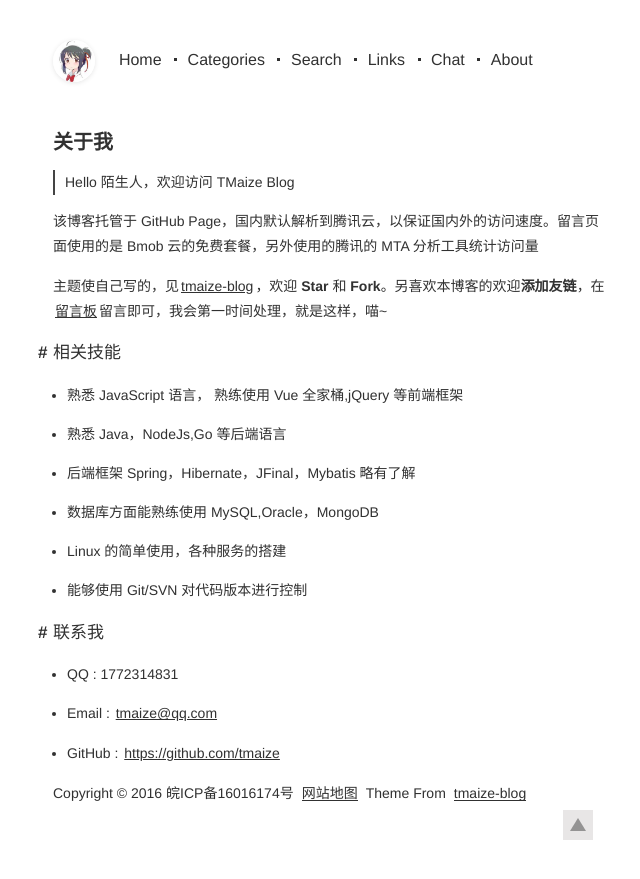
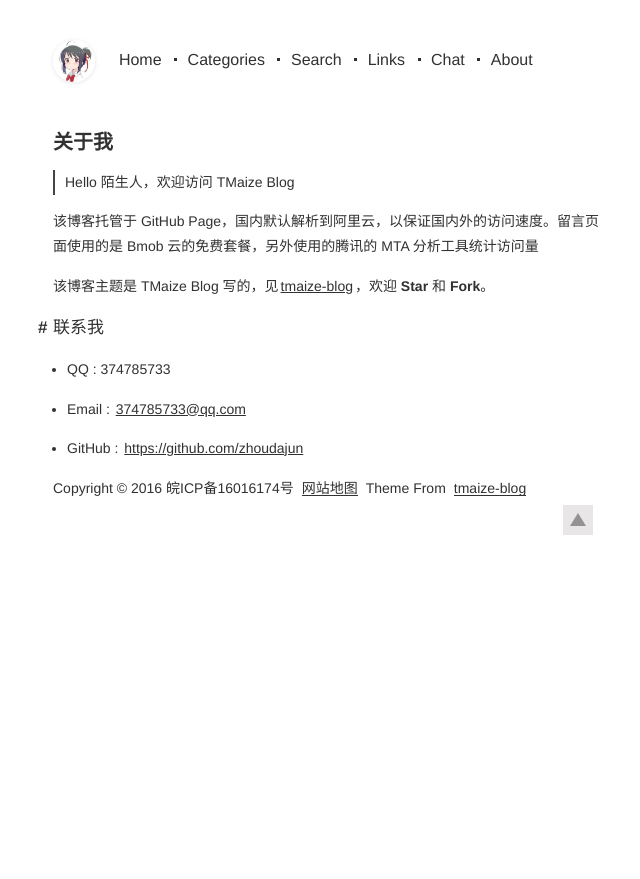
Before and after one commit to zhoudajun/zhoudajun.github.io, a Jekyll site: the page built from pages/about.md, in a window 1280 px wide. Shown: the top 879 px of the page, without its empty margins (307-947 px from the left). Built offline with Jekyll 4.4.1, drawn with Linux system fonts in a browser that asks for light colours; comment, search, counter and statistics services are not loaded.

Commit message:
Update about.md

```diff
--- a/pages/about.md
+++ b/pages/about.md
@@ -6,28 +6,15 @@ title: 关于我
 
 > Hello 陌生人，欢迎访问 TMaize Blog
 
-该博客托管于 GitHub Page，国内默认解析到腾讯云，以保证国内外的访问速度。留言页面使用的是 Bmob 云的免费套餐，另外使用的腾讯的 MTA 分析工具统计访问量
+该博客托管于 GitHub Page，国内默认解析到阿里云，以保证国内外的访问速度。留言页面使用的是 Bmob 云的免费套餐，另外使用的腾讯的 MTA 分析工具统计访问量
 
-主题使自己写的，见[tmaize-blog](https://github.com/TMaize/tmaize-blog)，欢迎 **Star** 和 **Fork**。另喜欢本博客的欢迎**添加友链**，在[留言板](chat.html)留言即可，我会第一时间处理，就是这样，喵~
+该博客主题是 TMaize Blog 写的，见[tmaize-blog](https://github.com/TMaize/tmaize-blog)，欢迎 **Star** 和 **Fork**。
 
-## 相关技能
-
-- 熟悉 JavaScript 语言， 熟练使用 Vue 全家桶,jQuery 等前端框架
-
-- 熟悉 Java，NodeJs,Go 等后端语言
-
-- 后端框架 Spring，Hibernate，JFinal，Mybatis 略有了解
-
-- 数据库方面能熟练使用 MySQL,Oracle，MongoDB
-
-- Linux 的简单使用，各种服务的搭建
-
-- 能够使用 Git/SVN 对代码版本进行控制
 
 ## 联系我
 
-- QQ : 1772314831
+- QQ : 374785733
 
-- Email : [tmaize@qq.com](http://mail.qq.com/cgi-bin/qm_share?t=qm_mailme&email=YBQNAQkaBSAREU4DDw0)
+- Email : [374785733@qq.com](http://mail.qq.com/cgi-bin/qm_share?t=qm_mailme&email=YBQNAQkaBSAREU4DDw0)
 
-- GitHub : [https://github.com/tmaize](https://github.com/tmaize)
+- GitHub : [https://github.com/zhoudajun](https://github.com/zhoudajun)
```
